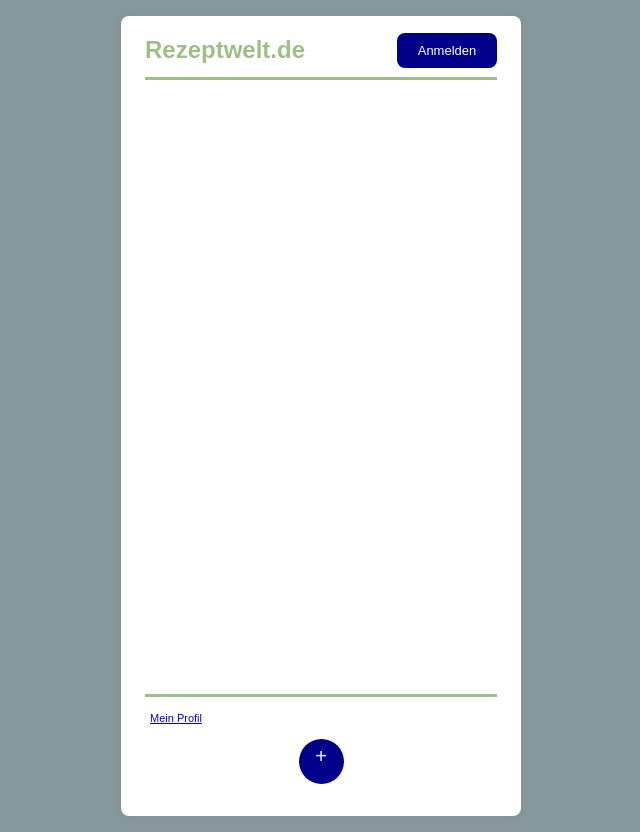
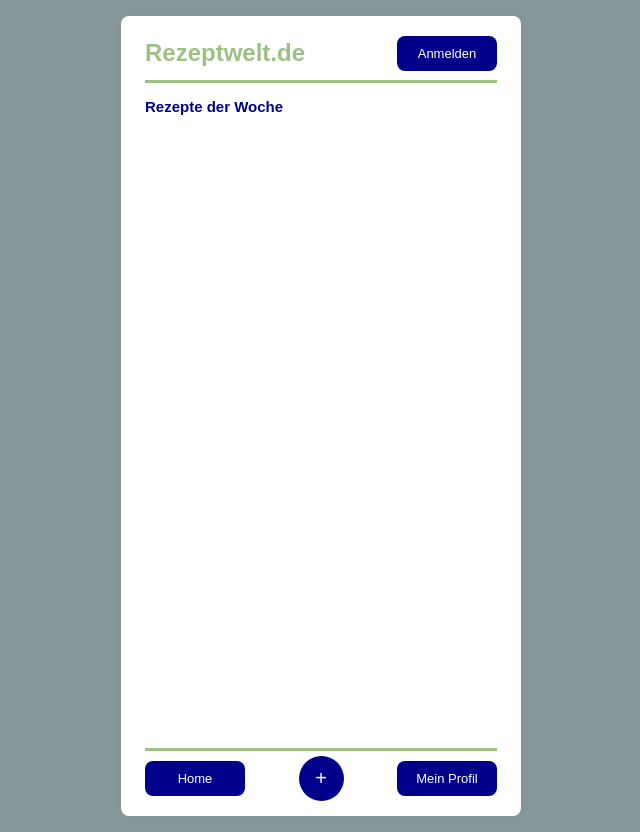
Before and after one commit to JJP04/SkSy-Gruppe-C, a Flask app: page /dashboard in a window 1280 px wide. Shown: the whole page, without its empty margins (319-959 px from the left). Run offline with Flask 3, Linux system fonts and the light colour scheme.

Commit message:
Dashboard upgrade

```diff
--- a/rezeptapp/app/static/style.css
+++ b/rezeptapp/app/static/style.css
@@ -15,7 +15,7 @@ body {
     max-width: 400px;
     margin: auto;
     background: white;
-    padding: 12px 24px;
+    padding: 15px 24px;
     border-radius: 8px;
     box-shadow: 0 0 10px rgba(0, 0, 0, 0.05);
     min-height: 100vh; /*minimal ganzer Bildschirm, bei scrollen Container vergrößern*/
@@ -67,7 +67,7 @@ a.linkbutton {
     text-decoration: none;
 }
 
-a.linkbutton.anmelden {
+a.linkbutton.dashboard {
     width: 100px;
     height: 35px;
     font-size: 13px;
@@ -79,7 +79,10 @@ a.linkbutton.hinzufügen {
     height: 45px;
     border-radius: 50%;
     font-size: 20px;
+    margin: 0;
+    line-height: 45px;
 }
+
 
 
 /*--------------------------------HEADER-----------------------------------*/
@@ -104,10 +107,14 @@ a.linkbutton.hinzufügen {
 
 
 /*--------------------------------Footer-----------------------------------*/
-.footer.dashboard {
+.footer {
     margin-top: auto;
     border-top: 3px solid #9DC183;
-    padding: 5px;
+    padding-top: 5px;
+
+}
+.footer.dashboard {
+    display: flex;
     align-items: center;
     justify-content: space-between;
 }
@@ -123,6 +130,14 @@ h1, h2, h4 {
 
 h1 {
     text-align: center;
+}
+
+h3 {
+    font-weight: bold;
+    display: block;
+    margin-top: 15px;
+    font-size: 15px;
+    color: #00008B;
 }
 
 a.h4 {
@@ -175,13 +190,7 @@ hr { /*vertikaler Strich*/
 }
 
 
-label {
-    font-weight: bold;
-    display: block;
-    margin-top: 15px;
-    font-size: 15px;
-    color: #00008B;
-}
+
 
 /*Flashes - Fehlermeldungen*/
 .flashes {
--- a/rezeptapp/app/templates/dashboard.html
+++ b/rezeptapp/app/templates/dashboard.html
@@ -10,17 +10,17 @@
     <header class="header dashboard">
         <h1>Rezeptwelt.de</h1>
         {% if current_user.is_authenticated %}
-        <a href="/recipe" class="linkbutton anmelden">Suchen</a>
+        <a href="/recipe" class="linkbutton dashboard">Suchen</a>
         {% else %}
-        <a href="/login" class="linkbutton anmelden">Anmelden</a>
+        <a href="/login" class="linkbutton dashboard">Anmelden</a>
         {% endif %}
-
     </header>
-
+    <h3>Rezepte der Woche</h3>
 
     <footer class="footer dashboard">
-        <a href="{{ url_for('dashboard.profil') }}" class="h4">Mein Profil</a>
-        <a href="/create" class="linkbutton hinzufügen">+</a>
+        <a href="/dashboard" class="linkbutton dashboard">Home</a>
+        <a href="/recipe/create" class="linkbutton hinzufügen">+</a>
+        <a href="/profil" class="linkbutton dashboard">Mein Profil</a>
 
     </footer>
 </div>
--- a/rezeptapp/app/templates/login.html
+++ b/rezeptapp/app/templates/login.html
@@ -47,9 +47,9 @@
         <h1>Passwort zurücksetzen</h1>
     </div>
     <form method="post" action="{{ url_for('auth.passwortneu') }}">
-        <label>{{ question }}</label>
+        <h3>{{ question }}</h3>
         <input type="text" name="answer" placeholder="Antwort" required>
-        <label>Neues Passwort:</label>
+        <h3>Neues Passwort:</h3>
         <input type="password" name="new_password" placeholder="Neues Passwort" required>
         <button type="submit">Passwort ändern</button>
     </form>
```
